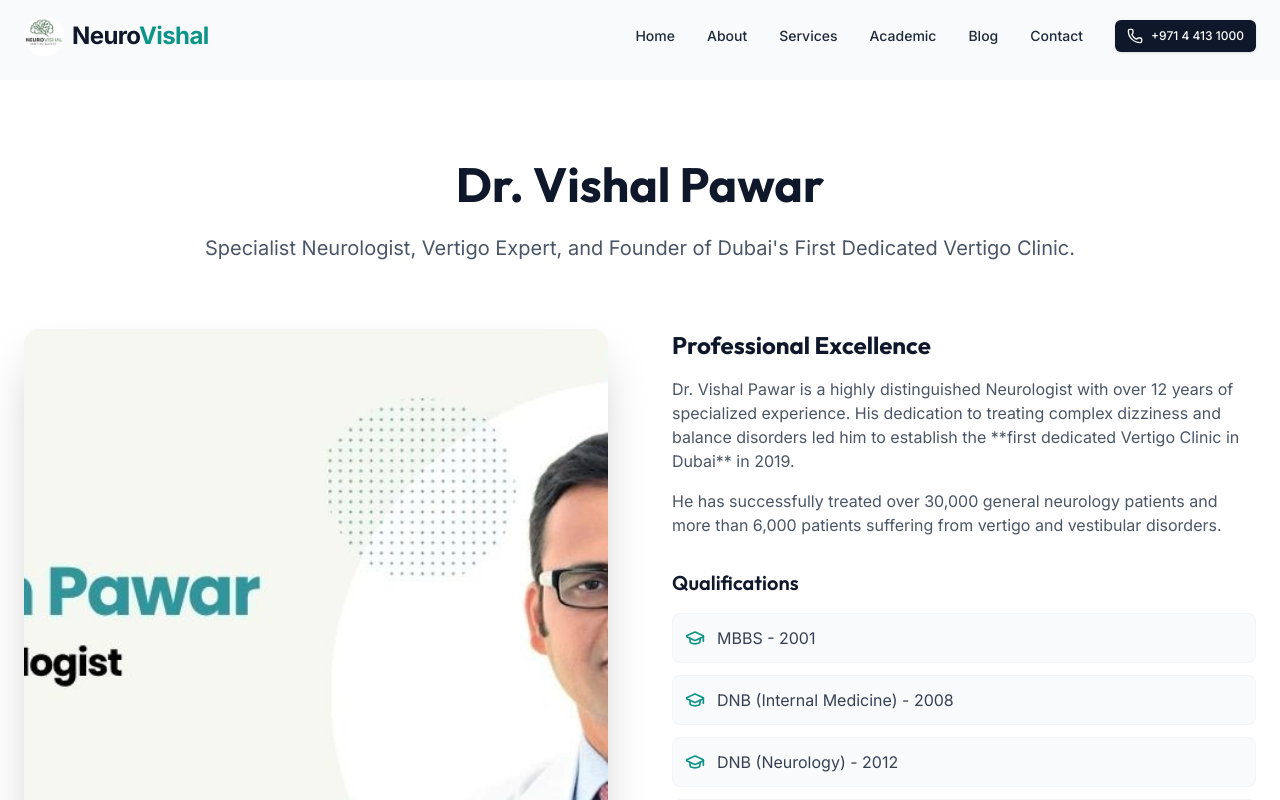
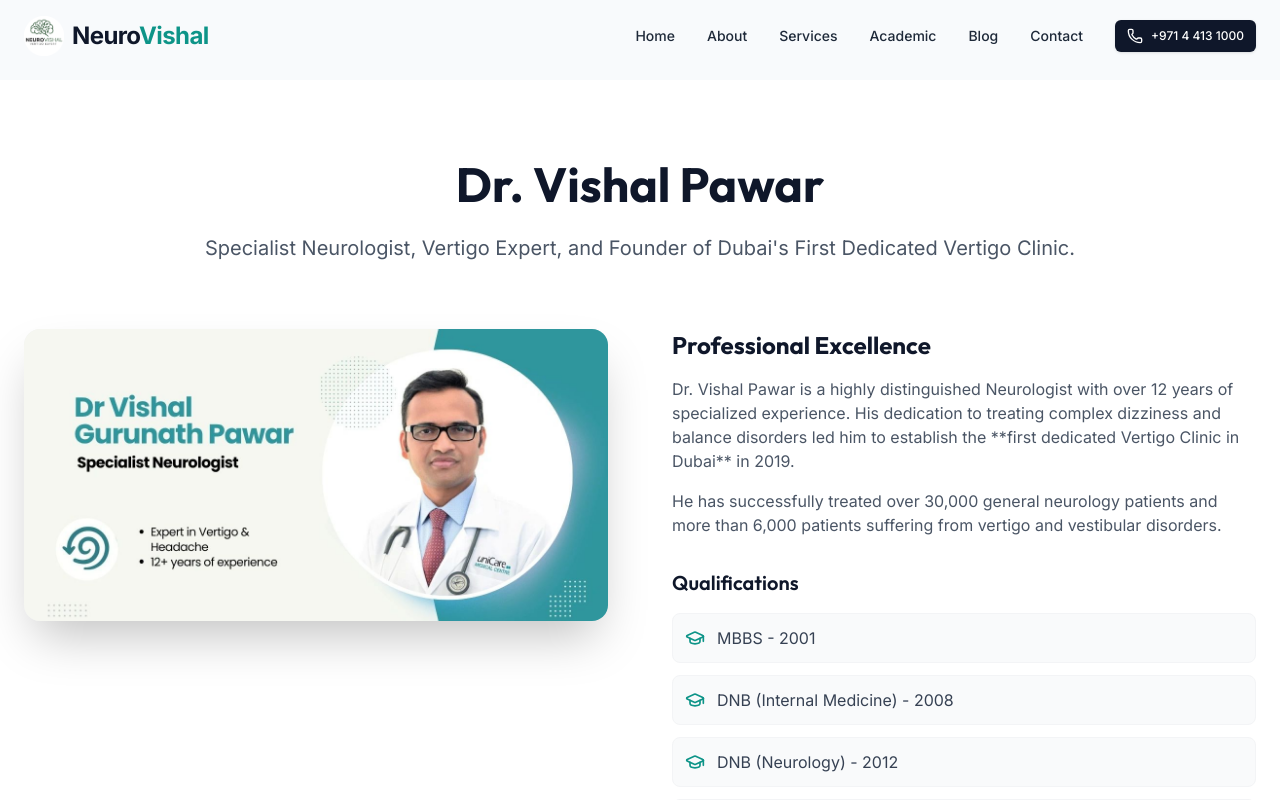
Before and after one commit to Izumi6/neuro-vishal-website, a Next.js app: page /about in a window 1280 px wide. Shown: the top 800 px of the page. Built offline with nearby package versions, Linux system fonts and the light colour scheme.

Commit message:
fix(about-page): apply natural image dimensions to about page

```diff
--- a/src/app/about/page.tsx
+++ b/src/app/about/page.tsx
@@ -34,12 +34,14 @@ export default function AboutPage() {
                             transition={{ delay: 0.2, duration: 0.6 }}
                             className="relative"
                         >
-                            <div className="aspect-[4/5] rounded-2xl overflow-hidden shadow-2xl relative bg-gray-100">
+                            <div className="w-full rounded-2xl overflow-hidden shadow-2xl relative bg-gray-100">
                                 <Image
                                     src="/dr-vishal-2.png"
                                     alt="Dr. Vishal Pawar"
-                                    fill
-                                    className="object-cover object-top"
+                                    width={0}
+                                    height={0}
+                                    sizes="100vw"
+                                    style={{ width: '100%', height: 'auto' }}
                                 />
                             </div>
                             <div className="absolute -bottom-6 -right-6 w-32 h-32 bg-[#0D9488]/10 rounded-full blur-2xl -z-10" />
```
